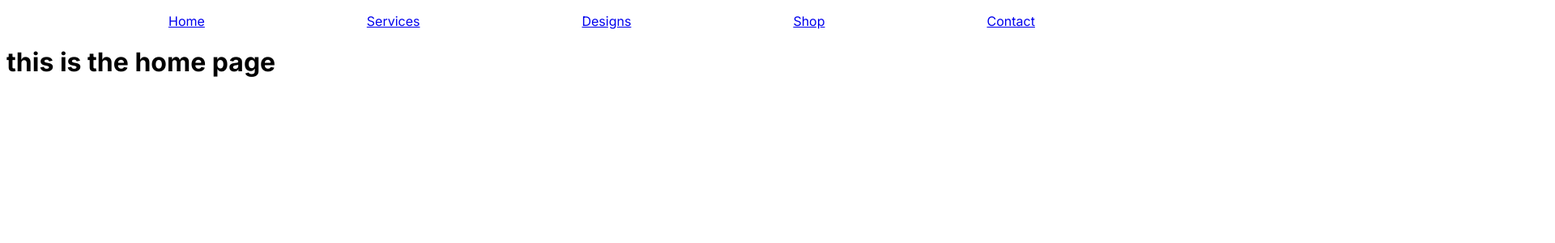
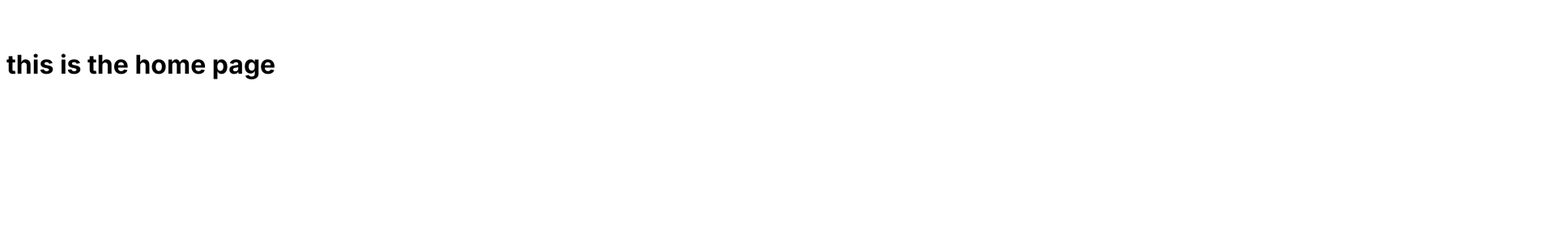
Before and after one commit to martins309/OGM-Client, a Next.js app: page / in a window 1280 px wide. Shown: the top 300 px of the page at 81% size, 1920 px wide, since content can reach past the window. Built offline with nearby package versions, Linux system fonts and the light colour scheme.

Commit message:
making progress

```diff
--- a/src/app/Navbar/nav.module.css
+++ b/src/app/Navbar/nav.module.css
@@ -1,16 +1,21 @@
-.navbar {
-
-
-  }
+.navbar{
+    font-size: large;
+}
 
 .menu {
     display: flex;
-    justify-content: space-around;
+    justify-content: flex-start;
     list-style-type: none;
     padding: 0;
+    margin-left: 1930px;
     text-decoration: none;
 }
 
 .menu li {
-    margin-left: 200px;
+    margin-left: 20px;
 }
+
+.menu a {
+    text-decoration: none;
+    color: black;
+}
--- a/src/app/globals.css
+++ b/src/app/globals.css
@@ -1,18 +1,7 @@
-.navbar{
+.home {
   color: black;
 }
 
-.home {
-  color: black;
-}
 body {
   background-color: white;
 }
-
-
-
-@media (prefers-color-scheme: dark) {
-  html {
-    color-scheme: dark;
-  }
-}
```
